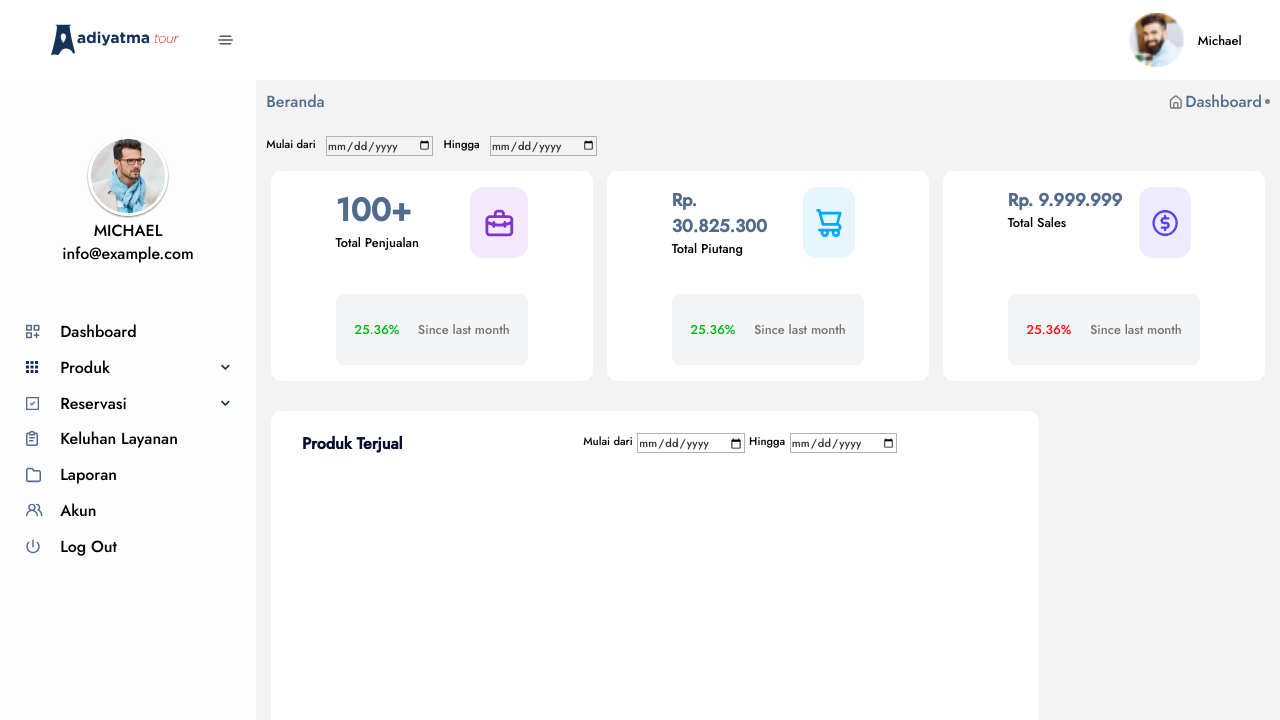
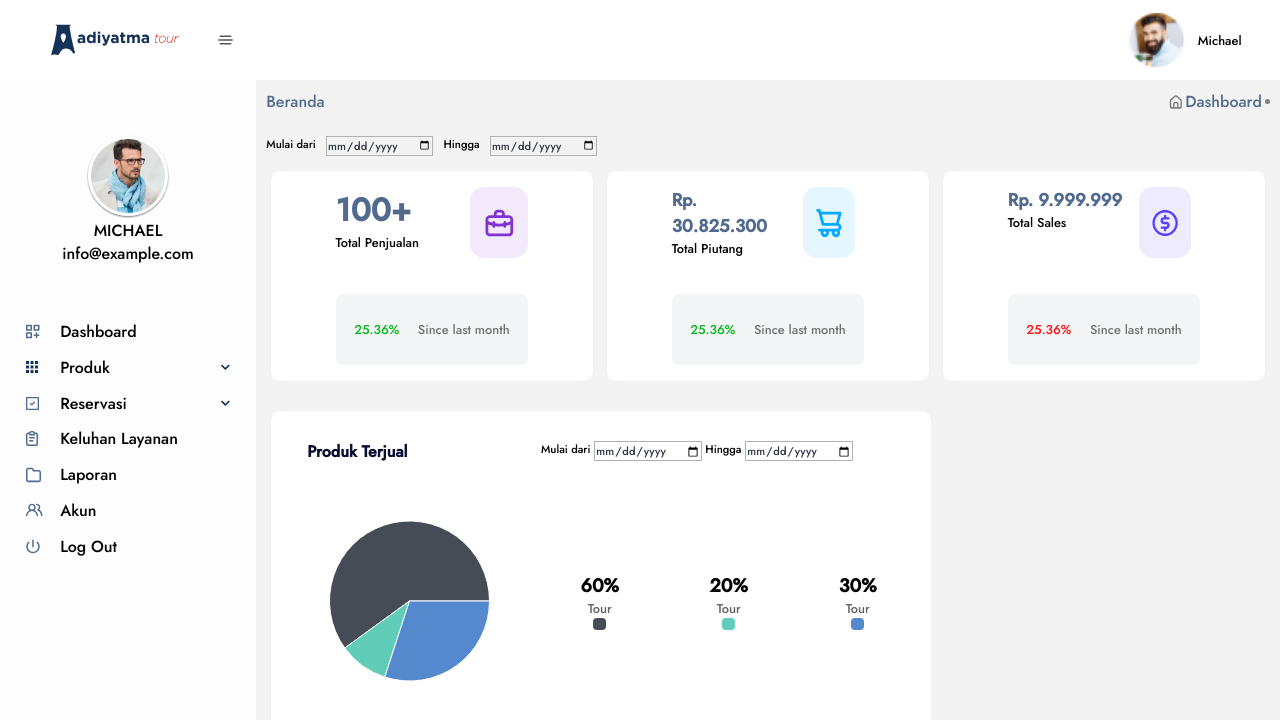
Before and after one commit to Muhammad-Fiqri/adiyatma-tour, a React (Vite) app: page /Dashboard in a window 1280 px wide. Shown: the top 720 px of the page. Built offline with nearby package versions, Linux system fonts and the light colour scheme.

Commit message:
pie-graph is done!

```diff
--- /dev/null
+++ b/src/component/Piechart.jsx
@@ -0,0 +1,37 @@
+import { PieChart, Pie, Cell, Tooltip, ResponsiveContainer } from 'recharts';
+
+const data01 = [
+    { name: 'Tour', value: 60 },
+    { name: 'Rental', value: 10},
+    { name: 'Activity', value: 30}
+];
+
+const COLORS = ['#454C56', '#61CCB7', '#5589CD'];
+
+function PieComponent()
+{
+    return(
+        <>
+            <ResponsiveContainer width="100%" height="100%">
+                <PieChart width={400} height={400}>
+                <Pie
+                    dataKey="value"
+                    isAnimationActive={false}
+                    data={data01}
+                    cx="50%"
+                    cy="50%"
+                    outerRadius={80}
+                    fill="#8884d8"
+                >
+                    {data01.map((entry, index) => (
+                        <Cell key={`cell-${index}`} fill={COLORS[index % COLORS.length]} />
+                    ))}
+                </Pie>
+                <Tooltip />
+                </PieChart>
+            </ResponsiveContainer>
+        </>
+    );
+}
+
+export default PieComponent;
--- a/src/component/SalesGraph.jsx
+++ b/src/component/SalesGraph.jsx
@@ -1,4 +1,5 @@
 import "../css/SalesGraph.scss";
+import PieComponent from "./Piechart";
 
 function SalesGraph()
 {
@@ -13,6 +14,24 @@ function SalesGraph()
                 <p>Hingga</p>
                 <input type="date" name="end"/>
             </div>
+            <PieComponent/>
+            <div className="data-info">
+                <div className="data-1">
+                    <h3>60%</h3>
+                    <p>Tour</p>
+                    <div className="color-chart"></div>
+                </div>
+                <div className="data-2">
+                    <h3>20%</h3>
+                    <p>Tour</p>
+                    <div className="color-chart"></div>
+                </div>
+                <div className="data-3">
+                    <h3>30%</h3>
+                    <p>Tour</p>
+                    <div className="color-chart"></div>
+                </div>
+            </div>
         </div>
     );
 }
--- a/src/css/SalesGraph.scss
+++ b/src/css/SalesGraph.scss
@@ -1,10 +1,11 @@
 .SalesGraph-wrapper
 {
     background-color: white;
-    width: 60vw;
+    width: 51.5vw;
     height: 25vw;
     margin: 1.5%;
     border-radius: 10px;
+    padding: 1%;
 
     display: grid;
     grid-template-columns: 4fr 6fr;
@@ -45,4 +46,49 @@
             border: 1px solid #B0B1B2
         }
     }
+
+    .data-info
+    {
+        width: 100%;
+        height: 100%;
+        display: grid;
+        grid-template-columns: 1fr 1fr 1fr;
+        grid-column-gap: 1%;
+
+        div
+        {
+            display: flex;
+            flex-direction: column;
+            justify-content: center;
+            align-items: center;
+        }
+
+        div > p
+        {
+            font-size: 80%;
+            color: #616161;
+        }
+
+        div > .color-chart
+        {
+            aspect-ratio: 1/1;
+            width: 10%;
+            border-radius: 4px;
+        }
+
+        .data-1 > .color-chart
+        {
+            background-color: #454C56;
+        }
+
+        .data-2 > .color-chart
+        {
+            background-color: #61CCB7;
+        }
+
+        .data-3 > .color-chart
+        {
+            background-color: #5589CD;
+        }
+    }
 }
```
